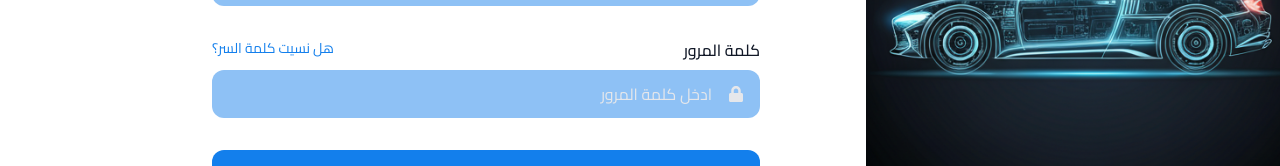
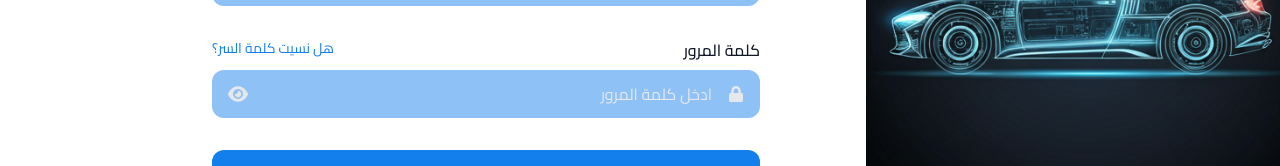
Before and after one commit to 3moor-dot/Gear_Up, a React (Vite) app: page /login in a window 1280 px wide. Shown: the part 288-454 px from the top of the page. Built offline with nearby package versions, Linux system fonts and the light colour scheme; a web font is replaced by a local one.

Commit message:
Update log_in.tsx

```diff
--- a/src/pages/LogIn/log_in.tsx
+++ b/src/pages/LogIn/log_in.tsx
@@ -1,157 +1,7 @@
-// import { useState } from "react";
-// import { Link, useNavigate } from "react-router-dom";
-// import Footer from "../../components/Footer/footer";
-// import { FaPhone } from "react-icons/fa6";
-// import { FaLock } from "react-icons/fa";
-// // ... (نفس الـ imports)
-
-// const Login = () => {
-//   const navigate = useNavigate();
-
-//   const [formData, setFormData] = useState({
-//     emailOrPhone: "",
-//     password: "",
-//     rememberMe: true,
-//   });
-//   const [loading, setLoading] = useState(false);
-
-//   const handleLogin = async () => {
-//     setLoading(true);
-//     try {
-//       const response = await fetch("http://gearupapp.runasp.net/api/auth/login", {
-//         method: "POST",
-//         headers: { "Content-Type": "application/json" },
-//         body: JSON.stringify(formData),
-//       });
-
-//       const data = await response.json();
-
-//       if (response.ok) {
-//         // حفظ التوكن في الـ Session Storage
-
-//         // const token = data.token || data.data?.token;
-//         // sessionStorage.setItem("userToken", token);
-//           const token = data.accessToken;
-//          sessionStorage.setItem("userToken", token);
-
-//         // استخراج الـ Role (تأكد من مسمى الحقل في الـ Response)
-//         const userRole = data.role || data.data?.role;
-
-//         // منطق التوجيه بناءً على الرتبة
-//         if (userRole === 3) {
-//           // حالة الأدمن
-//           navigate("/admin/admindashboard");
-//         } else if (userRole === 2) {
-//           // حالة الميكانيكي
-//           navigate("/mechanics/mprofile");
-//         } else if (userRole === 1) {
-//           // حالة العميل
-//           navigate("/customer/profilesettings");
-//         }
-//       } else {
-//         alert(data.message || "بيانات الدخول غير صحيحة");
-//       }
-//     } catch (err) {
-//       alert("فشل الاتصال بالسيرفر");
-//     } finally {
-//       setLoading(false);
-//     }
-//   };
-
-//   return (
-//     <div
-//       className="
-//         min-h-screen flex flex-col
-//         bg-white dark:bg-primary_BGD
-//         text-gray-900 dark:text-white
-//         transition-colors duration-500
-//       "
-//       dir="rtl"
-//     >
-//       {/* الـ UI يظل كما هو تماماً دون أي تغيير في الـ Classes أو التوزيع */}
-//       <div className="flex-1 flex items-center justify-center px-6">
-//         <div className="w-full max-w-6xl grid grid-cols-1 lg:grid-cols-2 gap-14 items-center">
-
-//           {/* RIGHT – IMAGE */}
-//           <div className="hidden lg:flex flex-col items-center text-center space-y-6">
-//             <img src="/car.png" alt="car ai" className="w-full max-w-md rounded-xl" />
-//             <div>
-//               <h3 className="font-bold text-lg">العناية الذكية بالسيارة، بشكل مبسط</h3>
-//               <p className="text-gray-500 dark:text-gray-400 mt-2 text-sm">
-//                 مساعدك المدعم بالذكاء الاصطناعي لصيانة السيارة وتحسين أدائها.
-//               </p>
-//             </div>
-//           </div>
-
-//           {/* LEFT – FORM */}
-//           <div className="space-y-8 ">
-//             <div>
-//               <h1 className="text-3xl font-bold text-center">مرحباً بعودتك 👋</h1>
-//               <p className="text-gray-500 dark:text-gray-400 mt-2 text-center">تسجيل الدخول إلى حسابك</p>
-//             </div>
-
-//             {/* EMAIL */}
-//             <div>
-//               <label className="block mb-2 font-medium">البريد الإلكتروني أو رقم الهاتف</label>
-//               <div className="relative">
-//                 <input
-//                   value={formData.emailOrPhone}
-//                   onChange={(e) => setFormData({...formData, emailOrPhone: e.target.value})}
-//                   className="w-full h-12 rounded-xl bg-[#8EC1F5] dark:bg-[#137FEC1A] text-white placeholder-gray-200 dark:placeholder-gray-400 pr-12 pl-4 outline-none focus:ring-2 focus:ring-blue-500"
-//                   placeholder="ادخل البريد الإلكتروني أو رقم الهاتف"
-//                 />
-//                 <span className="absolute right-4 top-1/2 -translate-y-1/2 text-gray-200 dark:text-gray-400">
-//                   <FaPhone />
-//                 </span>
-//               </div>
-//             </div>
-
-//             {/* PASSWORD */}
-//             <div>
-//               <div className="flex justify-between mb-2">
-//                 <label className="font-medium">كلمة المرور</label>
-//                 <Link to="/forgot-password" alphabet-sm className="text-[#137FEC] text-sm">هل نسيت كلمة السر؟</Link>
-//               </div>
-//               <div className="relative">
-//                 <input
-//                   type="password"
-//                   value={formData.password}
-//                   onChange={(e) => setFormData({...formData, password: e.target.value})}
-//                   className="w-full h-12 rounded-xl bg-[#8EC1F5] dark:bg-[#137FEC1A] text-white placeholder-gray-200 dark:placeholder-gray-400 pr-12 pl-4 outline-none focus:ring-2 focus:ring-blue-500"
-//                   placeholder="ادخل كلمة المرور"
-//                 />
-//                 <span className="absolute right-4 top-1/2 -translate-y-1/2 text-gray-200 dark:text-gray-400">
-//                   <FaLock />
-//                 </span>
-//               </div>
-//             </div>
-
-//             {/* BUTTON */}
-//             <button
-//               onClick={handleLogin}
-//               disabled={loading}
-//               className="w-full h-12 bg-[#137FEC] rounded-xl text-white font-semibold disabled:bg-gray-400"
-//             >
-//               {loading ? "جاري التحميل..." : "تسجيل الدخول"}
-//             </button>
-
-//             <p className="text-center text-sm">
-//               ليس لديك حساب؟
-//               <Link to="/register" className="text-blue-600 mr-1 font-bold">قم بالتسجيل</Link>
-//             </p>
-//           </div>
-//         </div>
-//       </div>
-//       <Footer />
-//     </div>
-//   );
-// };
-
-// export default Login;
 import { useState } from "react";
 import { Link, useNavigate } from "react-router-dom";
 import Footer from "../../components/Footer/footer";
-import { FaPhone } from "react-icons/fa6";
+import { FaPhone, FaEye, FaEyeSlash } from "react-icons/fa6"; // استيراد الأيقونات الجديدة
 import { FaLock } from "react-icons/fa";
 
 const Login = () => {
@@ -163,6 +13,7 @@ const Login = () => {
     rememberMe: true,
   });
   const [loading, setLoading] = useState(false);
+  const [showPassword, setShowPassword] = useState(false); // حالة جديدة للتحكم في ظهور كلمة المرور
 
   const handleLogin = async () => {
     setLoading(true);
@@ -179,8 +30,6 @@ const Login = () => {
         const token = data.accessToken;
         sessionStorage.setItem("userToken", token);
 
-        // حفظ بيانات اليوزر كاملة
-        // استخراج القيمة سواء كانت string أو object {value: "..."}
         const extractVal = (field: any) =>
           typeof field === 'object' && field !== null ? field.value ?? '' : field ?? '';
 
@@ -264,19 +113,31 @@ const Login = () => {
             <div>
               <div className="flex justify-between mb-2">
                 <label className="font-medium">كلمة المرور</label>
-                <Link to="/forgot-password" className="text-[#137FEC] text-sm">هل نسيت كلمة السر؟</Link>
+                <Link to="/forgot-password" className="text-[#137FEC] text-sm hover:underline">هل نسيت كلمة السر؟</Link>
               </div>
               <div className="relative">
                 <input
-                  type="password"
+                  // تغيير النوع بناءً على حالة showPassword
+                  type={showPassword ? "text" : "password"}
                   value={formData.password}
                   onChange={(e) => setFormData({...formData, password: e.target.value})}
-                  className="w-full h-12 rounded-xl bg-[#8EC1F5] dark:bg-[#137FEC1A] text-white placeholder-gray-200 dark:placeholder-gray-400 pr-12 pl-4 outline-none focus:ring-2 focus:ring-blue-500"
+                  // أضفنا pl-12 لترك مساحة للأيقونة جهة اليسار
+                  className="w-full h-12 rounded-xl bg-[#8EC1F5] dark:bg-[#137FEC1A] text-white placeholder-gray-200 dark:placeholder-gray-400 pr-12 pl-12 outline-none focus:ring-2 focus:ring-blue-500"
                   placeholder="ادخل كلمة المرور"
                 />
+                {/* أيقونة القفل اليمنى */}
                 <span className="absolute right-4 top-1/2 -translate-y-1/2 text-gray-200 dark:text-gray-400">
                   <FaLock />
                 </span>
+
+                {/* زر العين جهة اليسار */}
+                <button
+                  type="button"
+                  onClick={() => setShowPassword(!showPassword)}
+                  className="absolute left-4 top-1/2 -translate-y-1/2 text-gray-200 dark:text-gray-400 hover:text-white transition-colors"
+                >
+                  {showPassword ? <FaEyeSlash size={20} /> : <FaEye size={20} />}
+                </button>
               </div>
             </div>
 
@@ -284,14 +145,14 @@ const Login = () => {
             <button
               onClick={handleLogin}
               disabled={loading}
-              className="w-full h-12 bg-[#137FEC] rounded-xl text-white font-semibold disabled:bg-gray-400"
+              className="w-full h-12 bg-[#137FEC] rounded-xl text-white font-semibold disabled:bg-gray-400 transition-all active:scale-[0.98]"
             >
               {loading ? "جاري التحميل..." : "تسجيل الدخول"}
             </button>
 
             <p className="text-center text-sm">
               ليس لديك حساب؟
-              <Link to="/register" className="text-blue-600 mr-1 font-bold">قم بالتسجيل</Link>
+              <Link to="/register" className="text-blue-600 mr-1 font-bold hover:underline">إنضم إلينا الآن</Link>
             </p>
           </div>
         </div>
```
